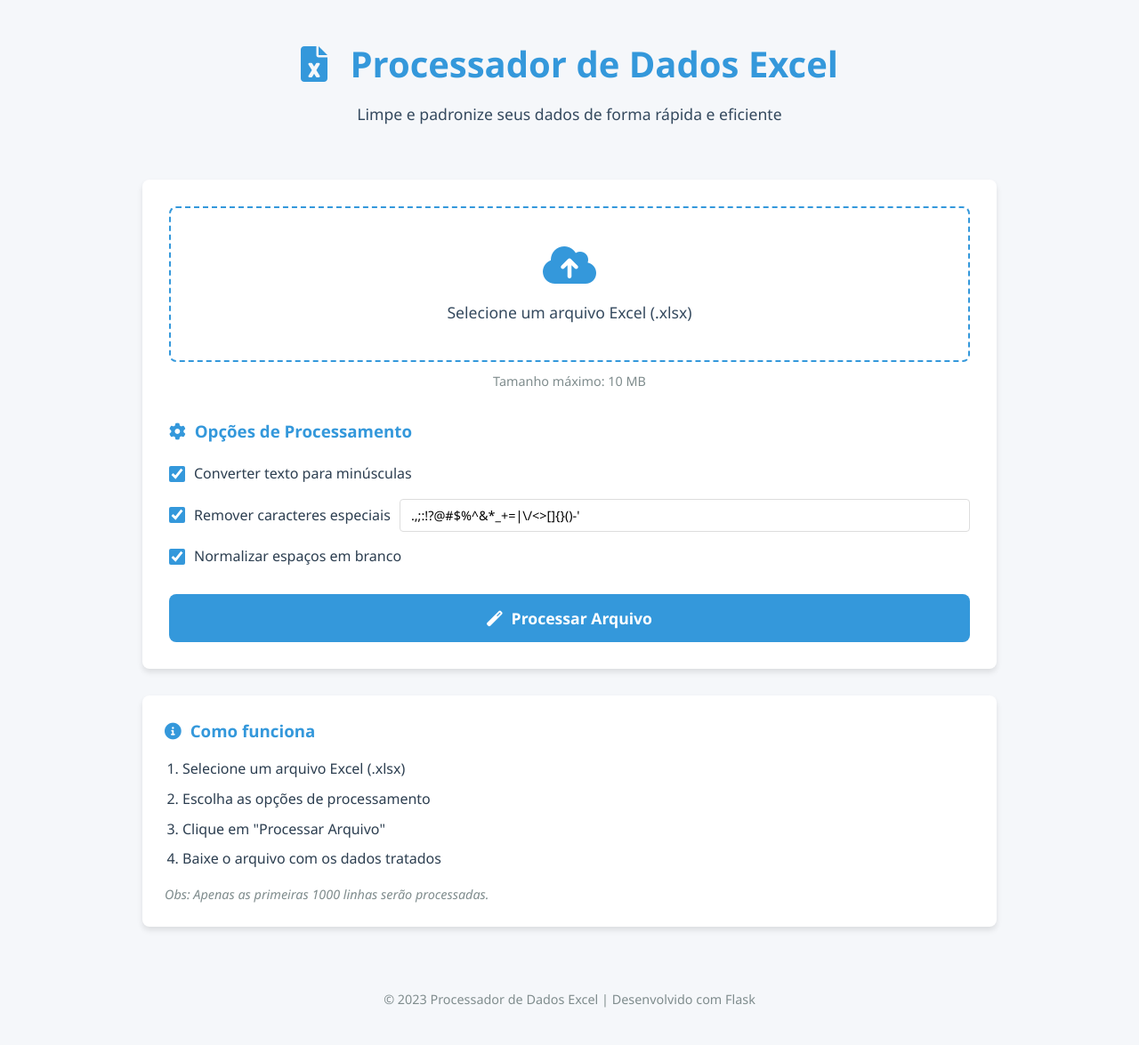
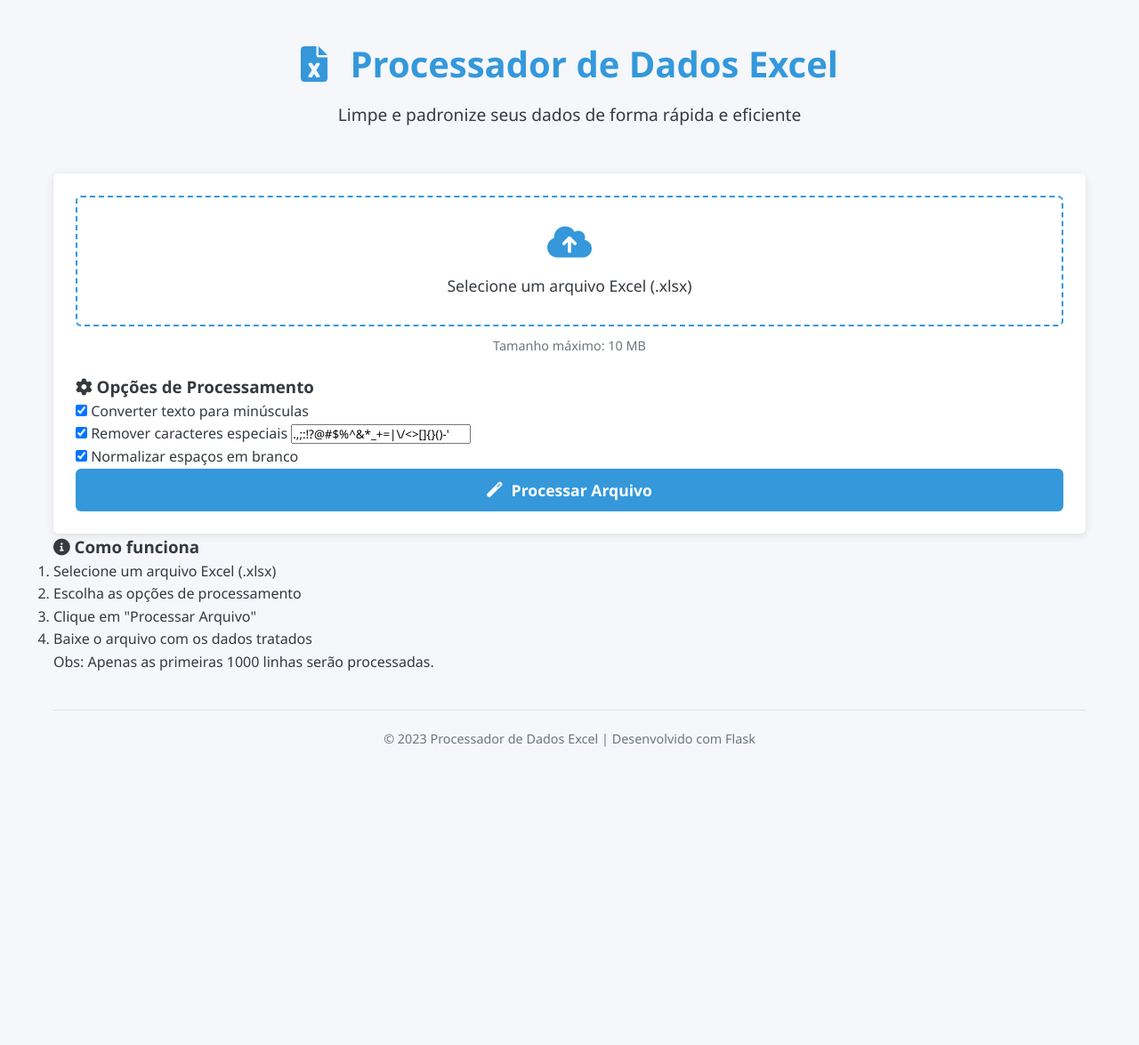
Before and after one commit to Douglasprojetospro/limpador-web, a Flask app: page / in a window 1280 px wide. Shown: the whole page at 89% size. After the commit the page ends 840 px from the top, so only its background shows below. Run offline with Flask 3, Linux system fonts and the light colour scheme.

Commit message:
Update style.css

```diff
--- a/static/style.css
+++ b/static/style.css
@@ -2,13 +2,13 @@
     --primary-color: #2c3e50;
     --secondary-color: #3498db;
     --accent-color: #2980b9;
-    --light-color: #ecf0f1;
-    --dark-color: #34495e;
-    --success-color: #27ae60;
-    --warning-color: #e67e22;
-    --danger-color: #e74c3c;
-    --border-radius: 8px;
-    --box-shadow: 0 4px 6px rgba(0, 0, 0, 0.1);
+    --light-color: #f8f9fa;
+    --dark-color: #343a40;
+    --success-color: #28a745;
+    --warning-color: #ffc107;
+    --danger-color: #dc3545;
+    --border-radius: 6px;
+    --box-shadow: 0 2px 10px rgba(0, 0, 0, 0.1);
     --transition: all 0.3s ease;
 }
 
@@ -21,19 +21,19 @@
 
 body {
     background-color: #f5f7fa;
-    color: var(--primary-color);
+    color: var(--dark-color);
     line-height: 1.6;
 }
 
 .container {
-    max-width: 1000px;
+    max-width: 1200px;
     margin: 0 auto;
     padding: 20px;
 }
 
 .header {
     text-align: center;
-    margin-bottom: 40px;
+    margin-bottom: 30px;
     padding: 20px 0;
 }
 
@@ -49,30 +49,46 @@ body {
 
 .subtitle {
     color: var(--dark-color);
-    font-size: 1.1rem;
+    font-size: 1.2rem;
     font-weight: 300;
 }
 
-.main-content {
-    display: flex;
-    flex-direction: column;
-    gap: 30px;
+.content-grid {
+    display: grid;
+    grid-template-columns: 1fr 2fr;
+    gap: 20px;
+    margin-bottom: 20px;
+}
+
+@media (max-width: 768px) {
+    .content-grid {
+        grid-template-columns: 1fr;
+    }
 }
 
 .card {
     background: white;
     border-radius: var(--border-radius);
     box-shadow: var(--box-shadow);
-    padding: 30px;
+    padding: 25px;
     transition: var(--transition);
 }
 
-.card:hover {
-    box-shadow: 0 10px 20px rgba(0, 0, 0, 0.1);
+.card h2 {
+    color: var(--secondary-color);
+    margin-bottom: 15px;
+    font-size: 1.5rem;
+    display: flex;
+    align-items: center;
+    gap: 10px;
+}
+
+.card h2 i {
+    font-size: 1.2rem;
 }
 
 .form-group {
-    margin-bottom: 25px;
+    margin-bottom: 20px;
 }
 
 .file-label {
@@ -80,7 +96,7 @@ body {
     flex-direction: column;
     align-items: center;
     justify-content: center;
-    padding: 40px 20px;
+    padding: 30px 20px;
     border: 2px dashed var(--secondary-color);
     border-radius: var(--border-radius);
     cursor: pointer;
@@ -94,7 +110,7 @@ body {
 }
 
 .file-label i {
-    font-size: 3rem;
+    font-size: 2.5rem;
     color: var(--secondary-color);
     margin-bottom: 15px;
 }
@@ -111,57 +127,41 @@ body {
 .file-info {
     text-align: center;
     font-size: 0.9rem;
-    color: #7f8c8d;
+    color: #6c757d;
     margin-top: 10px;
 }
 
-.options-section {
-    margin: 30px 0;
+.progress-container {
+    width: 100%;
+    background-color: #e9ecef;
+    border-radius: var(--border-radius);
+    margin: 20px 0;
+    overflow: hidden;
+    display: none;
 }
 
-.options-section h3 {
-    color: var(--secondary-color);
-    margin-bottom: 20px;
+.progress-bar {
+    height: 30px;
+    background-color: var(--secondary-color);
+    width: 0%;
+    border-radius: var(--border-radius);
+    transition: width 0.3s ease;
     display: flex;
     align-items: center;
-    gap: 10px;
+    justify-content: center;
+    position: relative;
 }
 
-.option-group {
-    display: flex;
-    align-items: center;
-    margin-bottom: 15px;
-    gap: 10px;
-}
-
-.option-group input[type="checkbox"] {
-    width: 18px;
-    height: 18px;
-    accent-color: var(--secondary-color);
-}
-
-.option-group label {
-    cursor: pointer;
-}
-
-.chars-input {
-    flex: 1;
-    padding: 8px 12px;
-    border: 1px solid #ddd;
-    border-radius: 4px;
-    font-size: 0.9rem;
-    transition: var(--transition);
-}
-
-.chars-input:focus {
-    outline: none;
-    border-color: var(--secondary-color);
-    box-shadow: 0 0 0 2px rgba(52, 152, 219, 0.2);
+.progress-text {
+    position: absolute;
+    color: white;
+    font-weight: bold;
+    text-shadow: 0 0 3px rgba(0, 0, 0, 0.5);
 }
 
 .submit-btn {
     width: 100%;
-    padding: 15px;
+    padding: 12px;
     background-color: var(--secondary-color);
     color: white;
     border: none;
@@ -181,59 +181,69 @@ body {
     transform: translateY(-2px);
 }
 
-.submit-btn:active {
-    transform: translateY(0);
+.submit-btn:disabled {
+    background-color: #6c757d;
+    cursor: not-allowed;
+    transform: none;
 }
 
-.info-box {
-    background-color: white;
-    border-radius: var(--border-radius);
-    box-shadow: var(--box-shadow);
-    padding: 25px;
+.table-container {
+    overflow-x: auto;
 }
 
-.info-box h3 {
-    color: var(--secondary-color);
-    margin-bottom: 15px;
+table {
+    width: 100%;
+    border-collapse: collapse;
+    margin-top: 15px;
+}
+
+th, td {
+    padding: 12px 15px;
+    text-align: left;
+    border-bottom: 1px solid #dee2e6;
+}
+
+th {
+    background-color: var(--secondary-color);
+    color: white;
+    font-weight: 600;
+}
+
+tr:nth-child(even) {
+    background-color: #f8f9fa;
+}
+
+tr:hover {
+    background-color: #e9ecef;
+}
+
+.download-btn {
+    display: inline-block;
+    padding: 10px 20px;
+    background-color: var(--success-color);
+    color: white;
+    border-radius: var(--border-radius);
+    text-decoration: none;
+    font-weight: 600;
+    transition: var(--transition);
+    margin-top: 15px;
     display: flex;
     align-items: center;
+    justify-content: center;
     gap: 10px;
+    width: fit-content;
 }
 
-.info-box ol {
-    padding-left: 20px;
-    margin-bottom: 15px;
-}
-
-.info-box li {
-    margin-bottom: 8px;
-}
-
-.note {
-    font-size: 0.9rem;
-    color: #7f8c8d;
-    font-style: italic;
+.download-btn:hover {
+    background-color: #218838;
+    transform: translateY(-2px);
 }
 
 .footer {
     text-align: center;
-    margin-top: 50px;
+    margin-top: 40px;
     padding: 20px 0;
-    color: #7f8c8d;
+    color: #6c757d;
     font-size: 0.9rem;
+    border-top: 1px solid #dee2e6;
 }
-
-/* Responsive adjustments */
-@media (max-width: 768px) {
-    .header h1 {
-        font-size: 2rem;
-    }
-
-    .card {
-        padding: 20px;
-    }
-
-    .options-section h3, .info-box h3 {
-        font-size: 1.1rem;
-    }
-}
```
